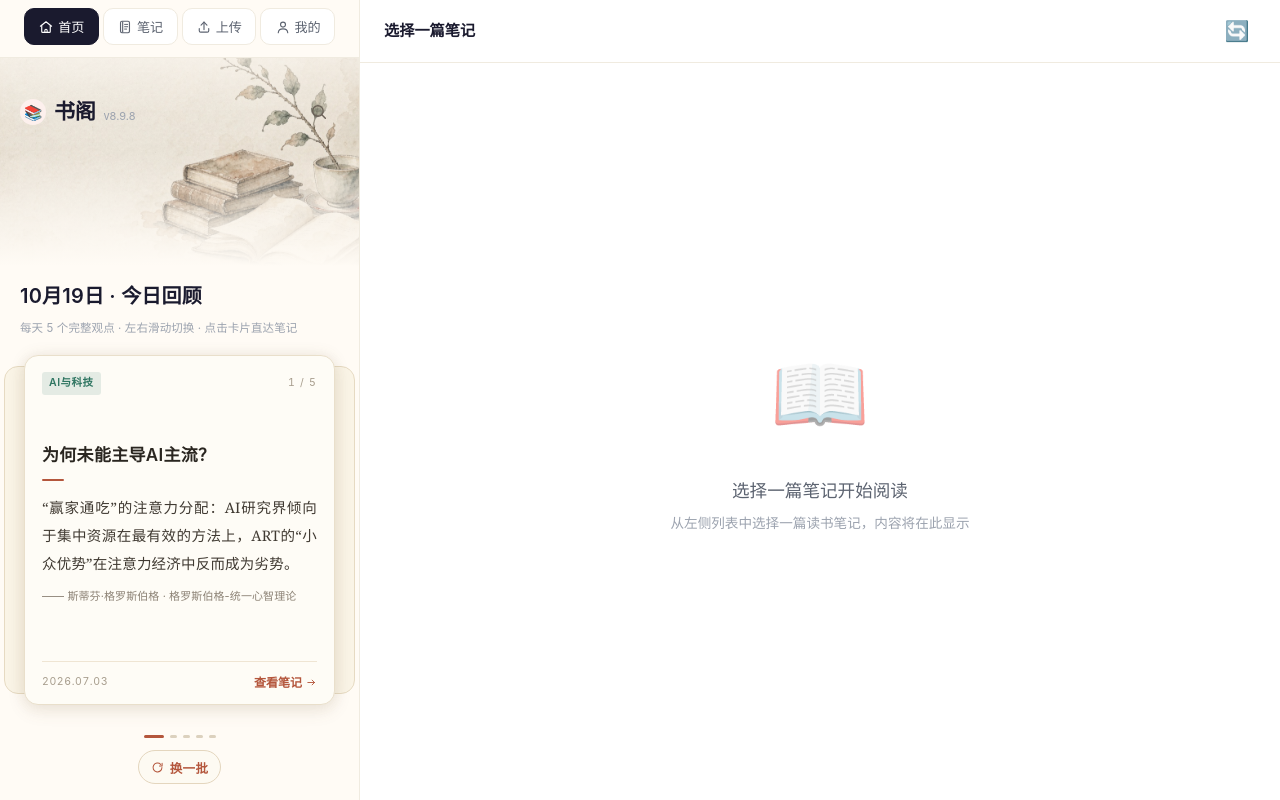
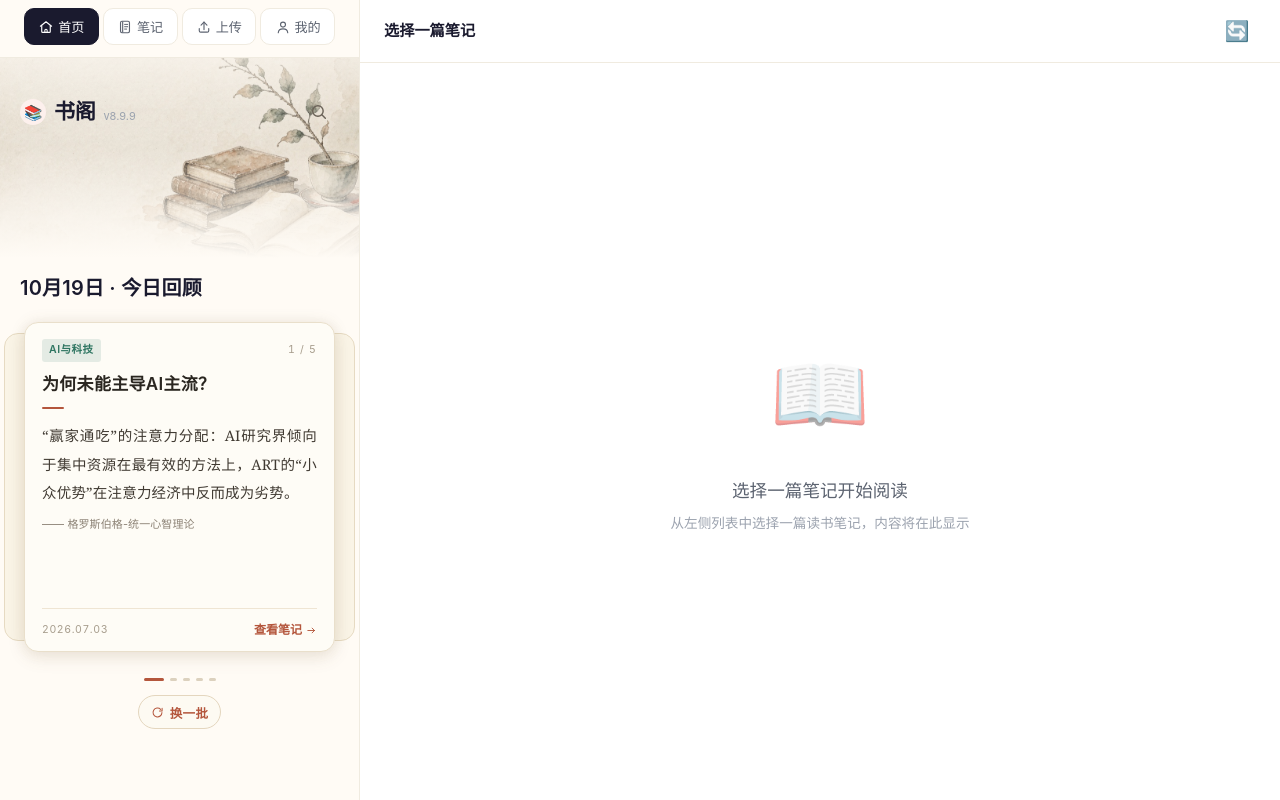
Before and after one commit to jhonx12138-create/html-notes-preview, a website: page index.html in a window 1280 px wide. Drawn offline with Linux system fonts and the light colour scheme.

Commit message:
v8.9.9: 首页按 home-quote 设计稿收垂直节奏（删提示行/头图200/卡片页码26/页码按钮14），卡片高度改回内容驱动，出处不再重复作者

```diff
--- a/index.html
+++ b/index.html
@@ -6,7 +6,7 @@
 <meta name="theme-color" content="#FFFBF5">
 <meta name="apple-mobile-web-app-capable" content="yes">
 <meta name="apple-mobile-web-app-status-bar-style" content="default">
-<title>📚 书阁 v8.9.8</title>
+<title>📚 书阁 v8.9.9</title>
 <link rel="icon" href="data:,">
 <style>
 /* ========== Design System ========== */
@@ -797,7 +797,7 @@ html, body {
 /* ========== v8.9.2 首页头图（hero） ========== */
 /* 首页启用 hero 时隐藏上方品牌顶栏，避免两行品牌（笔记/上传/我的 tab 保持原样） */
 .sidebar.hero-mode .sidebar-header { display: none; }
-.hero { position: relative; height: 208px; flex-shrink: 0; overflow: hidden; }
+.hero { position: relative; height: 200px; flex-shrink: 0; overflow: hidden; }   /* v8.9.9：208→200，配合删掉提示行把正文整体上移 */
 .hero-img { width: 100%; height: 100%; object-fit: cover; object-position: center 40%; display: block; }
 .hero-veil {
   position: absolute; inset: 0;
@@ -833,12 +833,15 @@ html, body {
 .review-inner { flex: 1 0 auto; display: flex; flex-direction: column; min-height: 0; }
 .review-head { padding: 14px 20px 4px; flex-shrink: 0; }
 .review-date { font-size: 1.25rem; font-weight: 600; color: var(--text-primary); letter-spacing: .2px; }
-.review-sub { font-size: 11.5px; line-height: 1.6; color: var(--text-muted); margin-top: 7px; letter-spacing: .1px; }
+/* v8.9.9：删掉「每天 5 个完整观点 · 左右滑动切换 · 点击卡片直达笔记」这行提示——
+   「5 个」有卡片页码和五根短线，「左右滑动」有两侧露出的卡边，「点击直达」有页脚的查看笔记，
+   三件事页面上都已各说一遍，留着只是重复。删掉后标题直接接卡片，层级反而更清楚。 */
 
 /* 卡组容器：左右堆叠——最上层居中，后面两张分别往右、往左错开露出 20px 的边 */
-/* v8.9.8：不再写死 max-height。空间富余时照旧填满（观感和之前一样），
-   内容比可视高度还长时由 JS 抬高 min-height 把整页顶长 —— 观点一律完整展示，不裁行。 */
-.review-stage { position: relative; flex: 1 1 auto; min-height: 300px; padding: 14px 24px 16px; }
+/* v8.9.8：不再写死高度，由 JS 按内容量出来（stage.height = 内容 + 上下内边距）。
+   v8.9.9：改成 flex:0 0 auto —— 卡片高度就跟内容走，不再被 flex 撑满；
+   多出来的空间留在按钮下方（页面级留白），卡片本身始终是紧凑的。 */
+.review-stage { position: relative; flex: 0 0 auto; min-height: 300px; padding: 14px 24px 16px; }
 /* deck 用绝对定位铺满 stage 的内边距盒，避免依赖百分比高度；宽屏下限定宽度并居中，别让观点卡拉成一条 */
 .review-deck { position: absolute; inset: 14px 24px 16px; max-width: 560px; margin-left: auto; margin-right: auto; }
 .review-card {
@@ -890,8 +893,9 @@ html, body {
 .review-idx { font-size: 10.5px; color: var(--rv-ink-meta); letter-spacing: 1.2px; flex-shrink: 0; font-variant-numeric: tabular-nums; }
 /* 分类标签的墨色来自 JS 内联（跟书卡同一套分类色），深色底上原色太闷，整体提亮一档 */
 [data-theme="dark"] .review-badge { filter: brightness(1.6) saturate(1.05); }
-/* 观点区：内容少时垂直居中（上下留白对半分）；高度由整组最长的那张决定，一张都不裁 */
-.review-body { flex: 1 1 auto; min-height: 0; display: flex; flex-direction: column; justify-content: center; overflow: visible; padding: 2px 0; }
+/* 观点区：内容从顶部开始排（设计稿的排布逻辑——chip 下面直接标题），
+   大屏上卡片比内容高时，多出来的留白落在出处与页脚之间，而不是把内容吊在卡片正中 */
+.review-body { flex: 1 1 auto; min-height: 0; display: flex; flex-direction: column; justify-content: flex-start; overflow: visible; padding: 2px 0; }
 .review-point-title {
   margin-top: 8px; font-size: 17px; line-height: 1.45; font-weight: 600;
   color: var(--rv-ink); letter-spacing: .3px; flex-shrink: 0;
@@ -923,8 +927,9 @@ html, body {
   .review-source { margin-top: 7px; }
   .review-rule { margin-top: 8px; }
 }
-/* 页码：三条短线，当前那条 20px 朱砂（跟书名卡的书脊语言统一） */
-.review-dots { display: flex; align-items: center; justify-content: center; gap: 6px; padding: 14px 0 12px; flex-shrink: 0; }
+/* 页码：三条短线，当前那条 20px 朱砂（跟书名卡的书脊语言统一）
+   v8.9.9：按设计稿的绝对节奏 —— 卡片→页码 26（16+10）、页码→换一批 14，把按钮抬出 tab 栏 */
+.review-dots { display: flex; align-items: center; justify-content: center; gap: 6px; padding: 10px 0 14px; flex-shrink: 0; }
 .review-dot {
   width: 7px; height: 3px; padding: 0; border: none; border-radius: 2px;
   background: var(--rv-dot); cursor: pointer; transition: all var(--transition);
@@ -964,7 +969,6 @@ html, body {
 @media (max-height: 560px) {
   .hero { height: 104px; }
   .hero-topbar { top: 10px; }
-  .review-sub { margin-top: 4px; }
 }
 
 /* ========== Category Detail View ========== */
@@ -1291,7 +1295,7 @@ html, body {
       <h1>
         <span class="hero-avatar" id="brandAvatar">📚</span>
         <span class="hero-name" id="brandName">书阁</span>
-        <span class="hero-version">v8.9.8</span>
+        <span class="hero-version">v8.9.9</span>
       </h1>
       <button class="icon-btn" id="searchBtn" title="搜索笔记" aria-label="搜索笔记"><svg class="ico" viewBox="0 0 24 24" aria-hidden="true"><use href="#ico-search"/></svg></button>
     </div>
@@ -1317,7 +1321,7 @@ html, body {
             <div class="hero-brand">
               <span class="hero-avatar" id="heroAvatar">📚</span>
               <span class="hero-name" id="heroName">书阁</span>
-              <span class="hero-version">v8.9.8</span>
+              <span class="hero-version">v8.9.9</span>
             </div>
             <button class="icon-btn hero-search" id="heroSearchBtn" title="搜索笔记" aria-label="搜索笔记"><svg class="ico" viewBox="0 0 24 24" aria-hidden="true"><use href="#ico-search"/></svg></button>
           </div>
@@ -1325,7 +1329,6 @@ html, body {
         <div class="review-inner">
           <div class="review-head">
             <div class="review-date" id="reviewDate"></div>
-            <div class="review-sub">每天 5 个完整观点 · 左右滑动切换 · 点击卡片直达笔记</div>
           </div>
           <div class="review-stage">
             <div class="review-deck" id="reviewDeck"></div>
@@ -1449,11 +1452,11 @@ html, body {
               </li>
               <li class="profile-setting-item">
                 <span class="setting-label"><svg class="setting-ico" viewBox="0 0 24 24" aria-hidden="true"><use href="#ico-about"/></svg>关于</span>
-                <span class="setting-value">v8.9.8</span>
+                <span class="setting-value">v8.9.9</span>
               </li>
             </ul>
             <div class="profile-about">
-              <div class="about-version">📚 书阁 v8.9.8</div>
+              <div class="about-version">📚 书阁 v8.9.9</div>
               <div class="about-desc">一款简洁优雅的读书笔记浏览与管理工具。<br>支持 HTML 笔记预览、上传管理、分类筛选、搜索历史、暗色模式等功能。</div>
             </div>
           </div>
@@ -2618,7 +2621,13 @@ html, body {
       heading = '核心观点';
       source = book;
     } else {
-      source = '—— ' + (hasAuthor ? rawAuthor + (book.startsWith('《') ? '' : ' · ') : '') + book;
+      /* v8.9.9：书名本身已经带着作者名时不再重复拼一次
+         （例：作者「斯蒂芬·格罗斯伯格」+ 书名「格罗斯伯格-统一心智理论」，
+         原来会渲染成「—— 斯蒂芬·格罗斯伯格 · 格罗斯伯格-统一心智理论」） */
+      const authorCore = (rawAuthor.split(/[·・\-—\s]/).filter(Boolean).pop() || rawAuthor);
+      const bookHasAuthor = authorCore.length >= 2 && book.replace(/[《》]/g, '').includes(authorCore);
+      const showAuthor = hasAuthor && !bookHasAuthor;
+      source = '—— ' + (showAuthor ? rawAuthor + (book.startsWith('《') ? '' : ' · ') : '') + book;
     }
     return `<article class="review-card" data-depth="${idx}" data-id="${n.id}"
         data-no="${idx + 1}" data-pick="${idx}"
@@ -2694,7 +2703,8 @@ html, body {
       if (need && stage) {
         const cs = getComputedStyle(stage);
         const pad = (parseFloat(cs.paddingTop) || 0) + (parseFloat(cs.paddingBottom) || 0);
-        stage.style.minHeight = Math.ceil(need + pad) + 'px';
+        // v8.9.9：写 height 而不是 min-height —— 卡片跟内容一样高，不被 flex 撑满
+        stage.style.height = Math.ceil(need + pad) + 'px';
       }
     } finally { reviewFitting = false; }
   }
```
